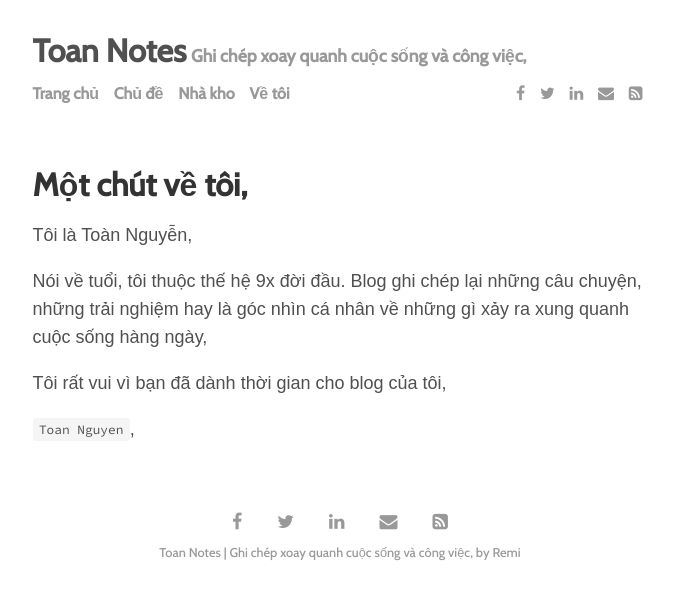
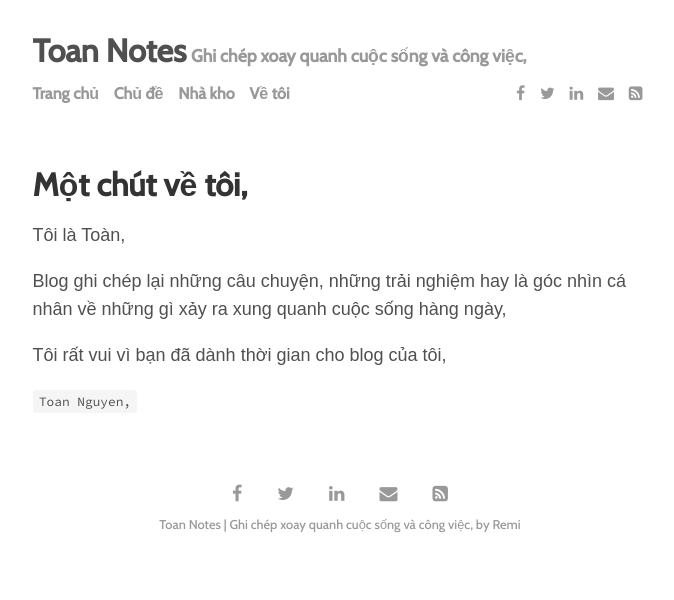
Before and after one commit to toannai/blog, a Jekyll site: the page built from menu/about.md, in a window 1280 px wide. Shown: the top 600 px of the page, without its empty margins (300-974 px from the left). Built offline with Jekyll 4.4.1, drawn with Linux system fonts in a browser that asks for light colours; some web fonts are replaced.

Commit message:
Update intro

```diff
--- a/menu/about.md
+++ b/menu/about.md
@@ -4,11 +4,10 @@ title: Một chút về tôi,
 permalink: /about
 ---
 
-Tôi là Toàn Nguyễn,
+Tôi là Toàn,
 
-Nói về tuổi, tôi thuộc thế hệ 9x đời đầu.
 Blog ghi chép lại những câu chuyện, những trải nghiệm hay là góc nhìn cá nhân về những gì xảy ra xung quanh cuộc sống hàng ngày,
 
 Tôi rất vui vì bạn đã dành thời gian cho blog của tôi,
 
-`Toan Nguyen`,
+`Toan Nguyen,`
```
